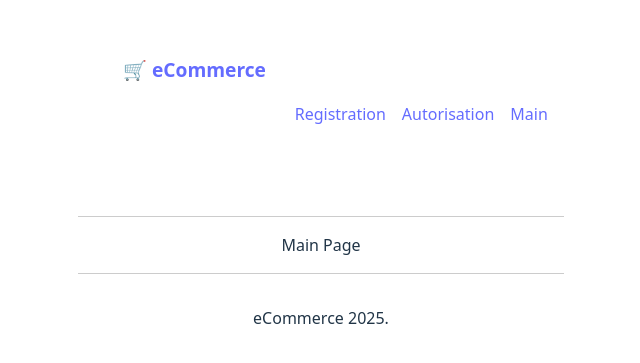
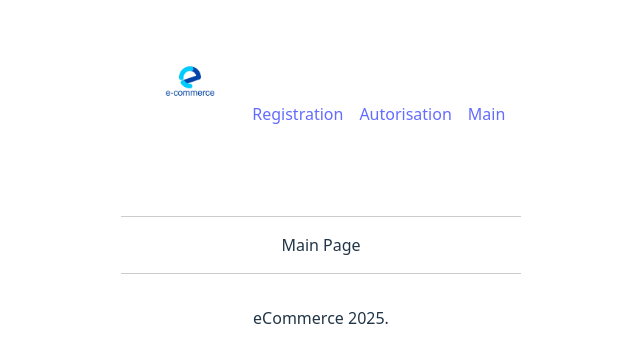
Before and after one commit to tim1234444/eCommerce-Application, a React (Vite) app: page / in a window 1280 px wide. Shown: the part 213-576 px from the top of the page, without its empty margins (319-959 px from the left). Built offline with nearby package versions, Linux system fonts and the light colour scheme.

Commit message:
feat:add logo

```diff
--- a/src/components/Layout.css
+++ b/src/components/Layout.css
@@ -13,6 +13,13 @@
   text-decoration: none;
   font-weight: bold;
   font-size: 1.2rem;
+}
+
+.logo-image {
+  width: 50px;
+  height: 50px;
+  margin-right: 8px;
+  border-radius: 6px;
 }
 
 .nav-links {
--- a/src/components/Layout.tsx
+++ b/src/components/Layout.tsx
@@ -1,6 +1,8 @@
 import { useEffect, useState, type ReactNode } from 'react';
 import { Link, useNavigate } from 'react-router-dom';
 import './Layout.css';
+import logoImage from '/public/lol-ecommerce.jpg';
+
 interface IChildren {
   children: ReactNode;
 }
@@ -26,7 +28,7 @@ export default function Layout({ children }: IChildren) {
       <header className="header">
         <nav className="nav">
           <Link to="/" className="logo">
-            🛒 eCommerce
+            <img src={logoImage} alt="eCommerce Logo" className="logo-image" />
           </Link>
           {isLogin && <button onClick={handleLogout}>Logout</button>}
           <ul className="nav-links">
```
Also changed, not shown: public/lol-ecommerce.jpg (added).
